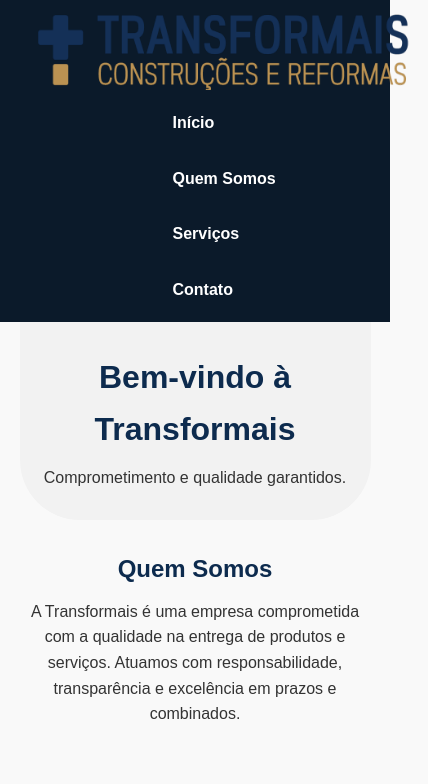
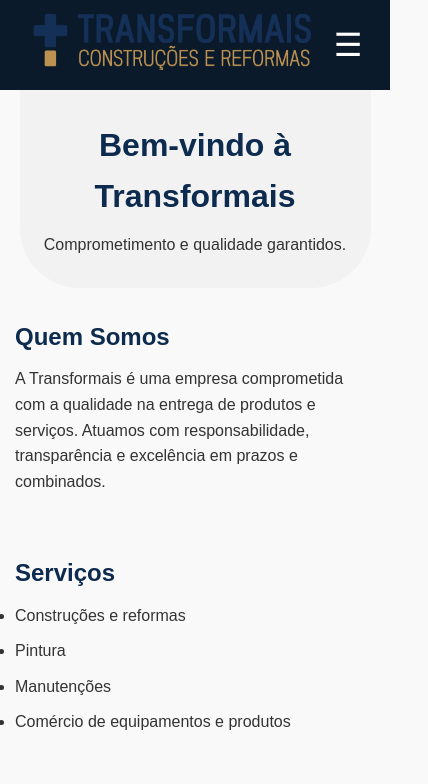
Before and after one commit to lclimaa/Transformais-Site, a plain HTML site: page index.html in a window 390 px wide. Shown: the top 784 px of the page, 428 px wide, since content can reach past the window. Drawn offline with Linux system fonts and the light colour scheme.

Commit message:
Add files via upload

```diff
--- a/index.html
+++ b/index.html
@@ -10,7 +10,10 @@
   <!-- Cabeçalho -->
   <header>
     <img src="logo.png.png" alt="Transformais Construções e Reformas" class="logo">
-    <nav>
+
+    <button class="menu-toggle" aria-label="Abrir menu">&#9776;</button>
+
+    <nav class="menu">
       <ul>
         <li><a href="#inicio">Início</a></li>
         <li><a href="#sobre">Quem Somos</a></li>
@@ -56,4 +59,12 @@
     <p>&copy; 2025 Transformais Construções e Reformas. Todos os direitos reservados.</p>
   </footer>
 </body>
+<script>
+    const toggle = document.querySelector('.menu-toggle');
+    const menu = document.querySelector('.menu ul');
+
+    toggle.addEventListener('click', () => {
+      menu.classList.toggle('active');
+    });
+  </script>
 </html>
--- a/style.css
+++ b/style.css
@@ -21,7 +21,7 @@
     flex-wrap: wrap;
     align-items: center;
     justify-content: space-between;
-    width: 100%;
+    height: 100%;
   }
 
   .logo {
@@ -51,7 +51,7 @@
     padding: 40px 20px;
     max-width: 900px;
     margin: 0 auto;
-    text-align: center;
+
   }
 
   section h2 {
@@ -127,3 +127,40 @@
       font-size: 1rem;
     }
   }
+
+  .menu-toggle {
+    display: none;
+    background: none;
+    border: none;
+    font-size: 2rem;
+    color: white;
+    cursor: pointer;
+  }
+
+  @media (max-width: 768px) {
+    nav ul {
+      display: none;
+      flex-direction: column;
+      background-color: #0b1a2a;
+      width: 100%;
+      padding: 10px 0;
+    }
+
+    nav ul.active {
+      display: flex;
+    }
+
+    .menu-toggle {
+      display: block;
+    }
+
+    header {
+      flex-direction: row;
+      justify-content: space-between;
+      align-items: center;
+    }
+
+    .logo {
+      max-height: 60px;
+    }
+  }
```
